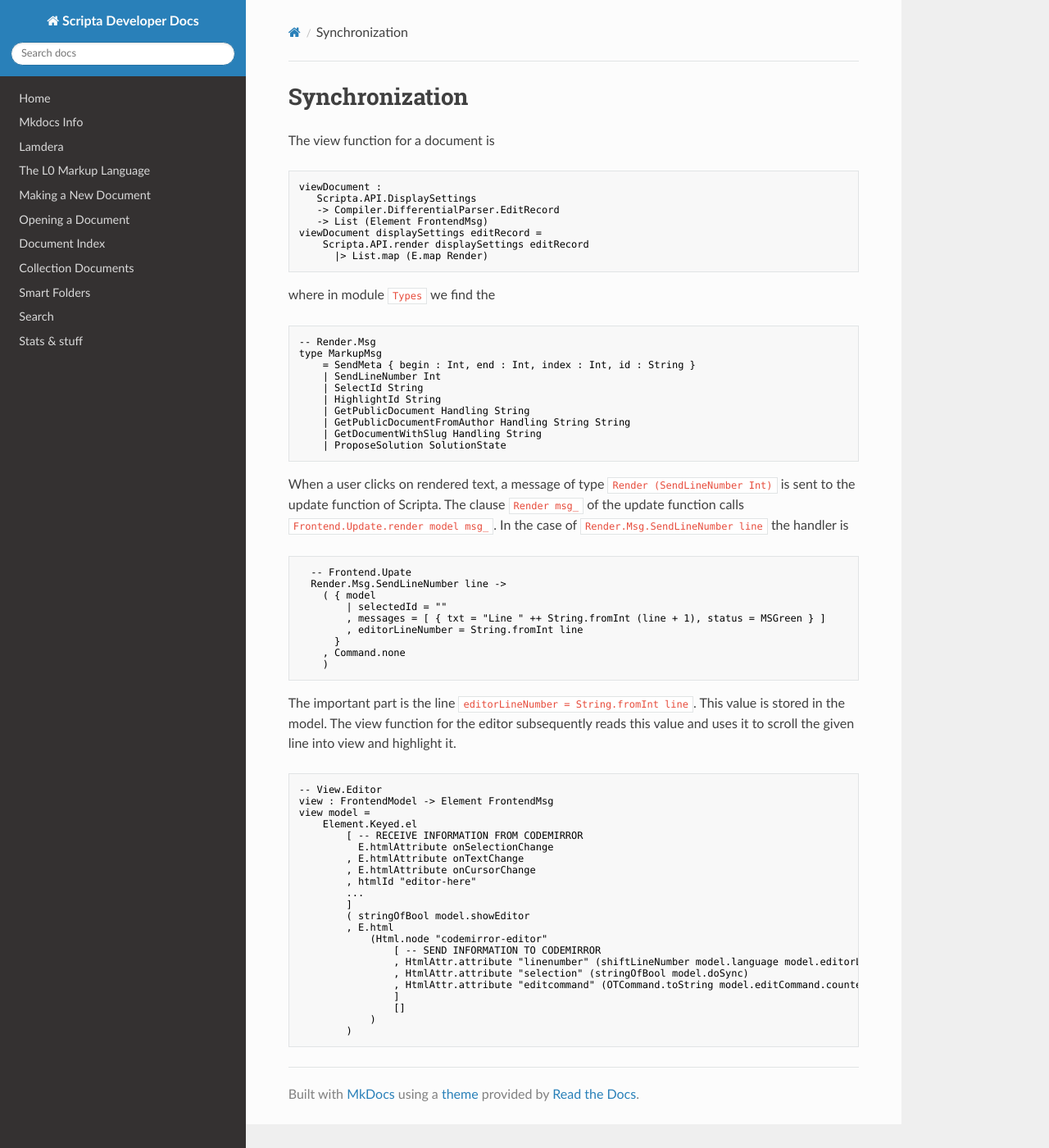
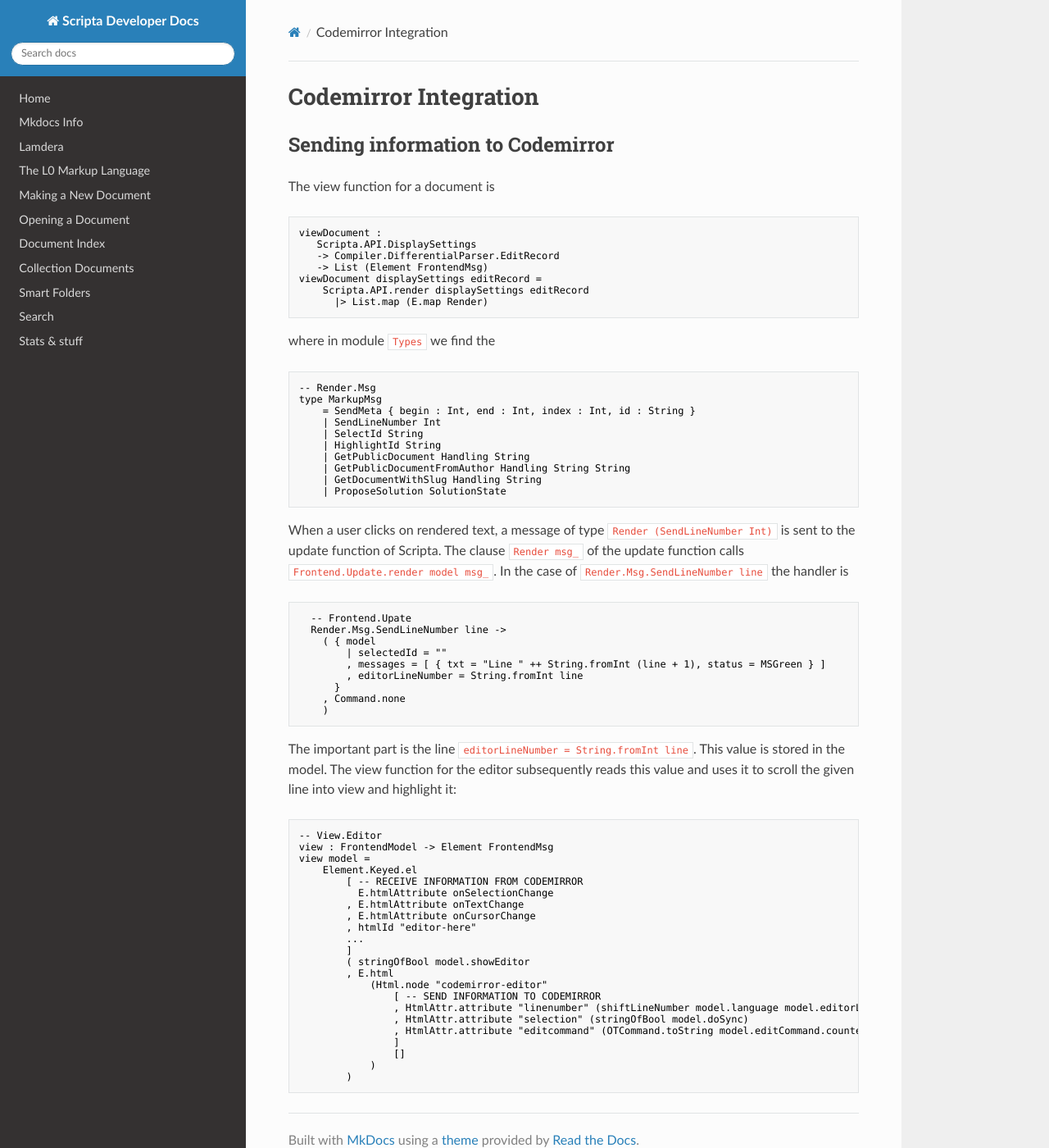
Before and after one commit to jxxcarlson/docs-scripta-dev, an MkDocs documentation site: the page built from docs-scripta-app/codemirror.md, in a window 1280 px wide and 1400 px high. Shown: the whole window at 82% size. Built offline with MkDocs 1.6.1, drawn with Linux system fonts in a browser that asks for light colours; nearby versions of some CDN libraries.

Commit message:
update docs

````diff
--- a/docs-scripta-app/synchronization.md
+++ b/docs-scripta-app/codemirror.md
@@ -1,4 +1,6 @@
-# Synchronization
+# Codemirror Integration
+
+## Sending information to Codemirror
 
 The view function for a document is
 
@@ -48,7 +50,7 @@ The clause `Render msg_` of the update function calls
 
 The important part is the line `editorLineNumber = String.fromInt line`.
 This value is stored in the model.  The view function for the editor subsequently
-reads this value and uses it to scroll the given line into view and highlight it.
+reads this value and uses it to scroll the given line into view and highlight it:
 
 ```elm
 -- View.Editor
````
